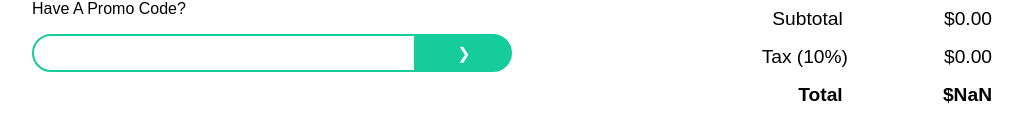
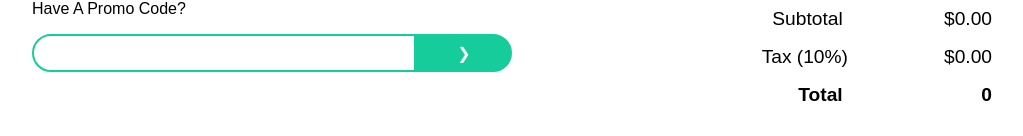
Before and after one commit to thuqnn/Shopping-Cart, a React (Create React App) app: page / in a window 1280 px wide. Shown: the part 782-918 px from the top of the page, without its empty margins (128-1151 px from the left). Built offline with nearby package versions, Linux system fonts and the light colour scheme.

Commit message:
update total

```diff
--- a/src/components/TotalProduct.js
+++ b/src/components/TotalProduct.js
@@ -31,12 +31,15 @@ function TotalProduct({ listProduct, onCheckPromoCode }) {
     let totalTax = subTotal * 0.1;
     return formatCurrency(totalTax);
   }
-  function totalProduct(subTotal, discount) {
+  function totalProduct(subTotal) {
     let convertTotal =
       discount.hasOwnProperty("discount") && discount.discount.slice(0, -1);
-    let discounts = (subTotal * parseInt(convertTotal)) / 100;
-    let total = subTotal - discounts + subTotal * 0.1;
-    return formatCurrency(total);
+    if (convertTotal.length >= 0) {
+      let discounts = (subTotal * parseInt(convertTotal)) / 100;
+      let total = subTotal - +discounts + subTotal * 0.1;
+      return formatCurrency(total);
+    }
+    return subTotal;
   }
   return (
     <section className="container">
@@ -74,7 +77,7 @@ function TotalProduct({ listProduct, onCheckPromoCode }) {
             Tax (10%)<span>{totalTax(subTotal)}</span>
           </li>
           <li className={classes.total}>
-            Total <span>{totalProduct(subTotal, discount)}</span>
+            Total <span>{totalProduct(subTotal)}</span>
           </li>
         </ul>
       </div>
```
Also changed, not shown: 1 other file (tests, documents, lock files or other folders).
